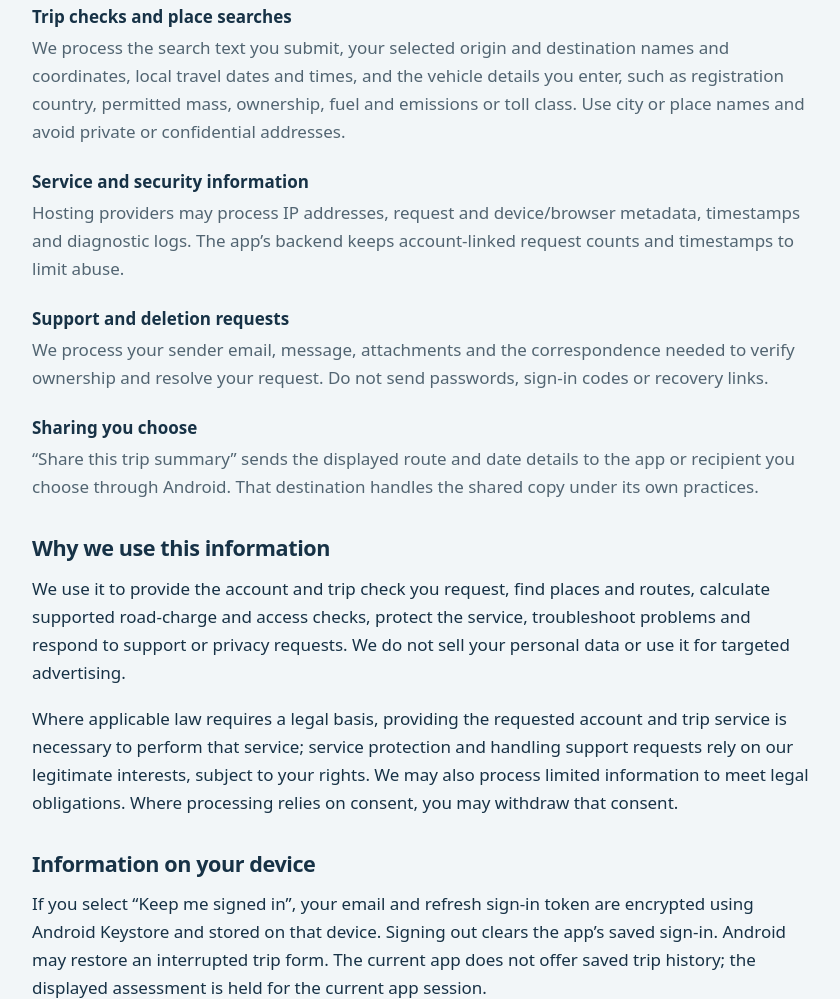
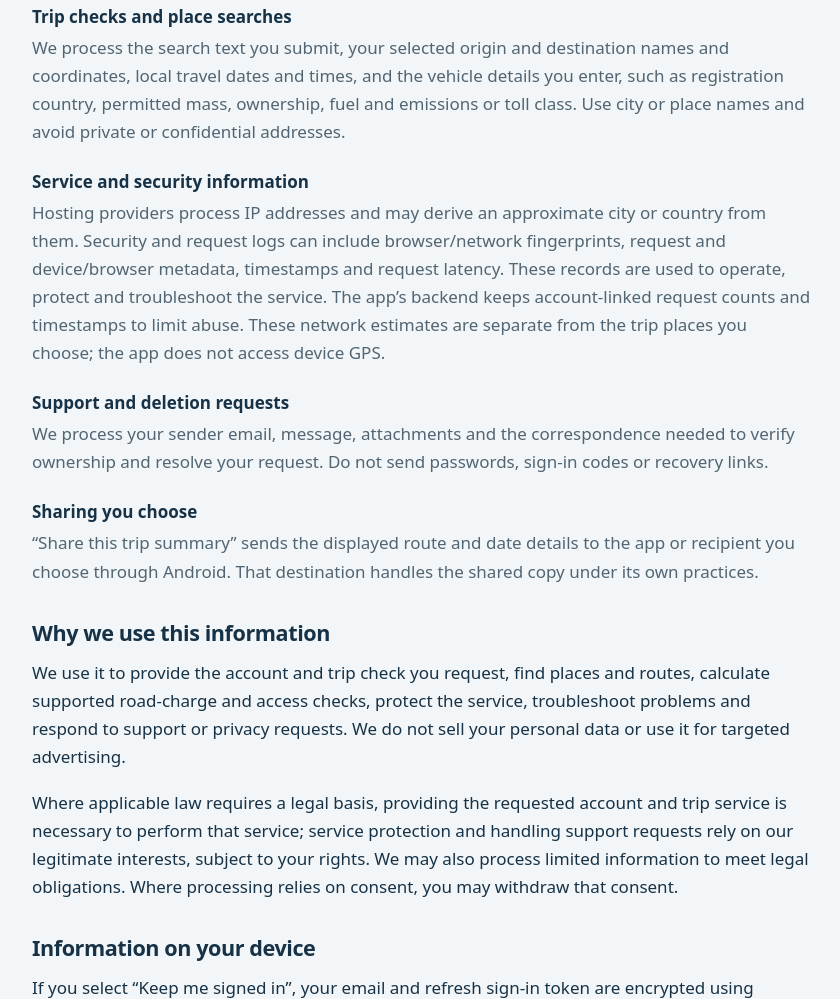
Before and after one commit to EuropeDriveCheck/europe-drive-check-support, a plain HTML site: page docs/privacy.html in a window 1280 px wide. Shown: the part 882-1881 px from the top of the page, without its empty margins (68-908 px from the left). Drawn offline with Linux system fonts and the light colour scheme.

Commit message:
Clarify existing IP geography, security fingerprint and latency processing

```diff
--- a/docs/privacy.html
+++ b/docs/privacy.html
@@ -9,7 +9,7 @@
 <section><h2>Information we use</h2><dl class="data-list">
 <dt>Account and sign-in</dt><dd>Your email address, account identifier and authentication information are processed by Supabase to create and secure your account, confirm your email, sign you in and reset your password. The app sends passwords over HTTPS and does not save your password on the device.</dd>
 <dt>Trip checks and place searches</dt><dd>We process the search text you submit, your selected origin and destination names and coordinates, local travel dates and times, and the vehicle details you enter, such as registration country, permitted mass, ownership, fuel and emissions or toll class. Use city or place names and avoid private or confidential addresses.</dd>
-<dt>Service and security information</dt><dd>Hosting providers may process IP addresses, request and device/browser metadata, timestamps and diagnostic logs. The app’s backend keeps account-linked request counts and timestamps to limit abuse.</dd>
+<dt>Service and security information</dt><dd>Hosting providers process IP addresses and may derive an approximate city or country from them. Security and request logs can include browser/network fingerprints, request and device/browser metadata, timestamps and request latency. These records are used to operate, protect and troubleshoot the service. The app’s backend keeps account-linked request counts and timestamps to limit abuse. These network estimates are separate from the trip places you choose; the app does not access device GPS.</dd>
 <dt>Support and deletion requests</dt><dd>We process your sender email, message, attachments and the correspondence needed to verify ownership and resolve your request. Do not send passwords, sign-in codes or recovery links.</dd>
 <dt>Sharing you choose</dt><dd>“Share this trip summary” sends the displayed route and date details to the app or recipient you choose through Android. That destination handles the shared copy under its own practices.</dd>
 </dl></section>
```
